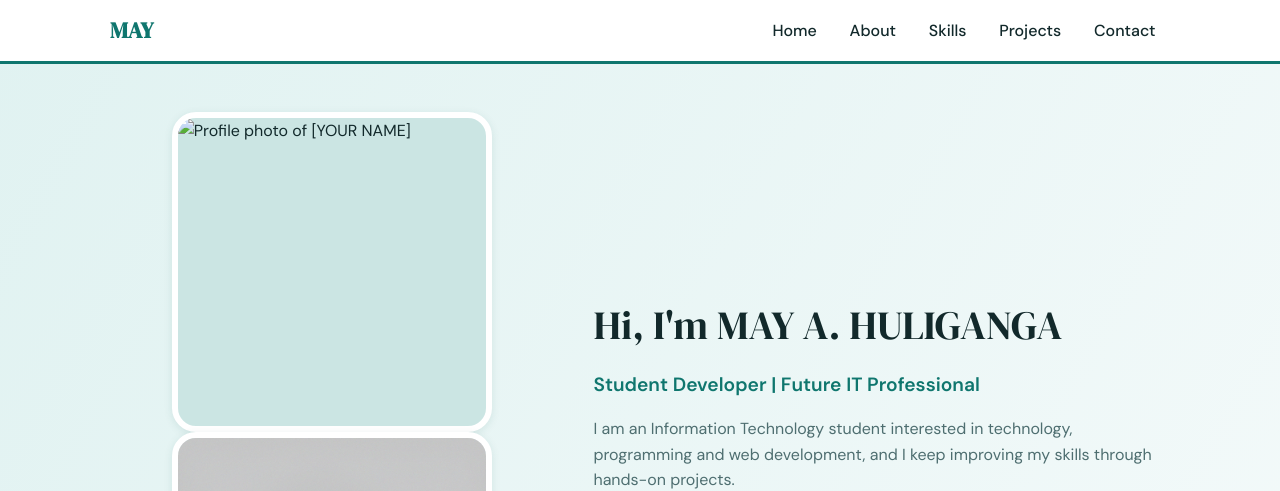
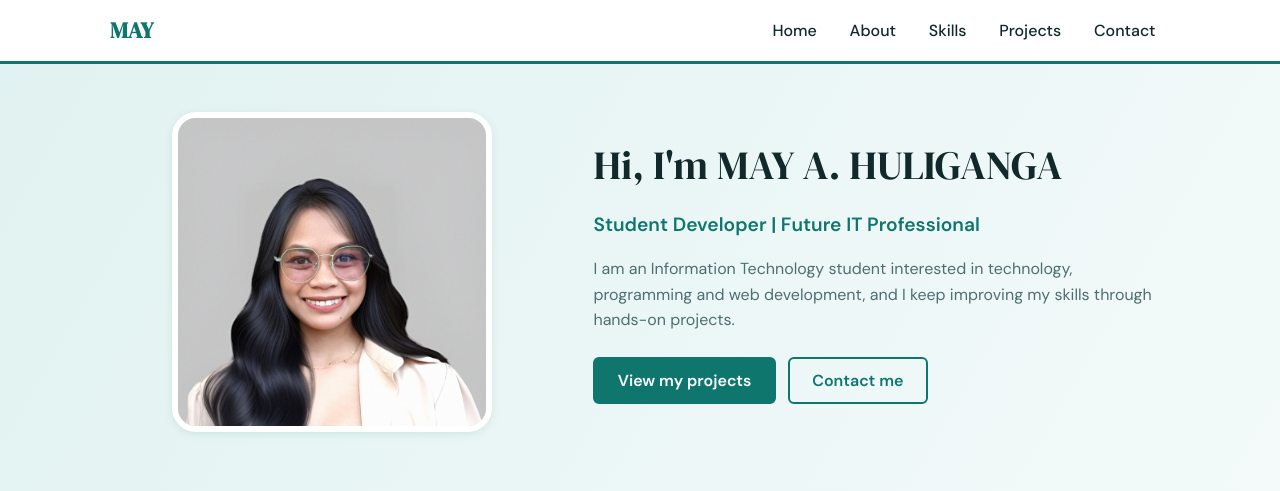
Before and after one commit to mayhuliganga/mayhuliganga.github.io, a plain HTML site: page index.html in a window 1280 px wide. Shown: the top 491 px of the page. Drawn offline with Linux system fonts and the light colour scheme.

Commit message:
Update index.html

```diff
--- a/index.html
+++ b/index.html
@@ -54,7 +54,6 @@
 
         <div class="hero-photo">
           <!-- Put your photo at images/profile.jpg (under 500 KB) -->
-          <img src="profile.jpg" alt="Profile photo of [YOUR NAME]" width="320" height="320">
           <img src="1753424708018_d5k8tg_2_0.jpg" alt="Profile photo of MAY" width="320" height="320">
         </div>
       </div>
```
